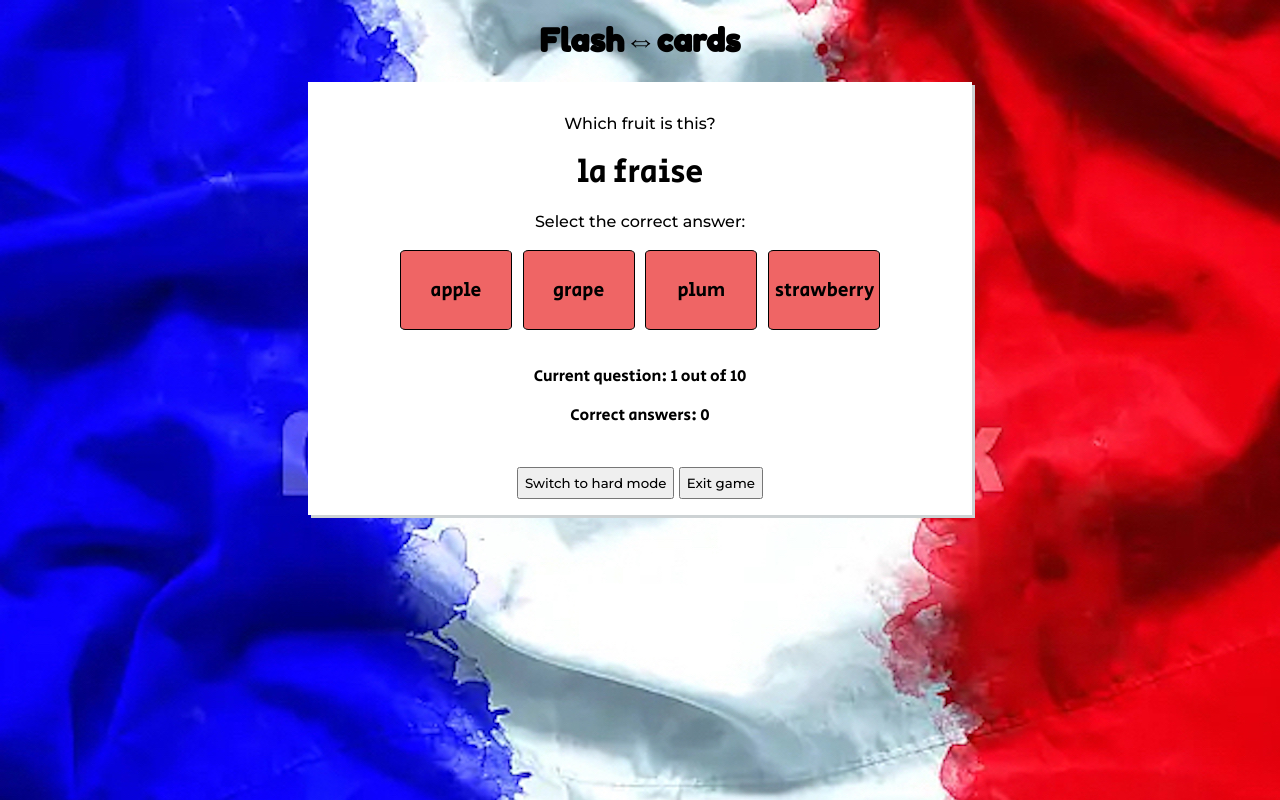
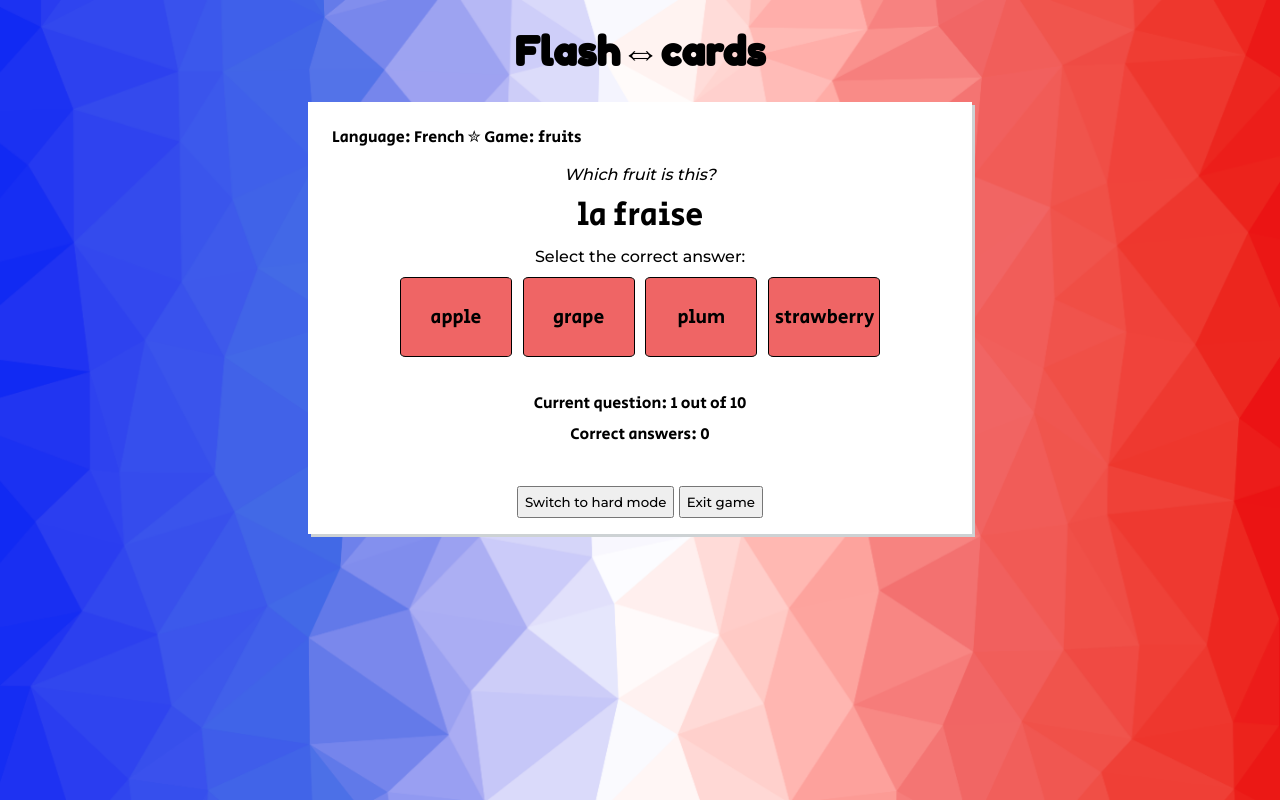
Before and after one commit to charleymroberts/flashcards, a plain HTML site: page easymode.html in a window 1280 px wide. Drawn offline with Linux system fonts and the light colour scheme.

Commit message:
Add background image and change html layout
Add trianglify background image for all screen sizes, rearrange html content to be more easily readable

```diff
--- a/assets/css/style.css
+++ b/assets/css/style.css
@@ -2,8 +2,8 @@
 
 body {
     font-family: Montserrat, Arial, Helvetica, sans-serif;
-    background-color: blue;
-    background-image: url('../../assets/images/flag-of-france.jpg');
+    background-color: royalblue;
+    background-image: url('../../assets/images/flag-triangles.png');
     background-size: cover;
 }
 
@@ -19,6 +19,15 @@ body {
 h1 {
     font-family: 'Fredoka One', Arial, Helvetica, sans-serif;
     text-align: center;
+    font-size: 2.5rem;
+}
+
+h2 {
+    font-family: 'Fredoka One', Arial, Helvetica, sans-serif;
+}
+
+p {
+    margin: 0.5rem;
 }
 
 #question-text {
@@ -59,8 +68,10 @@ h1 {
  }
 
  #game-info {
-    background-color: #3A74F2;
-    padding: 0.5rem;
+    text-align: left;
+    font-family: 'Secular One', 'Times New Roman', Times, serif;
+    margin-bottom: 1rem;
+    margin-top: 0;
  }
 
  #submit {
@@ -78,6 +89,13 @@ h1 {
     font-family: 'Secular One', 'Times New Roman', Times, serif;
  }
 
+ /* @media screen and (min-width: 800px) {
+    body {
+        background-image: url('../../assets/images/france-flag.jpeg');
+        background-size: cover;
+    }
+ } */
+
  @media screen and (min-width: 900px) {
 
 #game-area {
--- a/assets/js/script-easy.js
+++ b/assets/js/script-easy.js
@@ -11,10 +11,10 @@ let fruitDictionary = [
     {lang1: "raisin", lang2: "le raisin sec"},
 ]
 
-// let language = "French"
-// document.getElementById('language').textContent = language;
-// let gameTitle = "fruits"
-// document.getElementById('game-title').textContent = gameTitle;
+let language = "French"
+document.getElementById('language').textContent = language;
+let gameTitle = "fruits"
+document.getElementById('game-title').textContent = gameTitle;
 // let gameMode = "easy"
 // document.getElementById('game-mode').textContent = gameMode;
 
--- a/easymode.html
+++ b/easymode.html
@@ -13,8 +13,12 @@
     </div>
 
     <div id="game-area">
+        <div id="game-info">
+            <p>Language: <span id="language"></span> ✮ Game: <span id="game-title"></span></p>
+        </div>
+
         <div>
-            <p>Which fruit is this?</p>
+            <p><em>Which fruit is this?</em></p>
         </div>
 
         <div id="question-text">
```
Also changed, not shown: assets/js/script-hard.js (+4 -4 lines), hardmode.html (+5 -1 lines), index.html (+7 -3 lines), assets/images/flag-triangles.png (added), assets/images/france-flag.jpeg (added).
